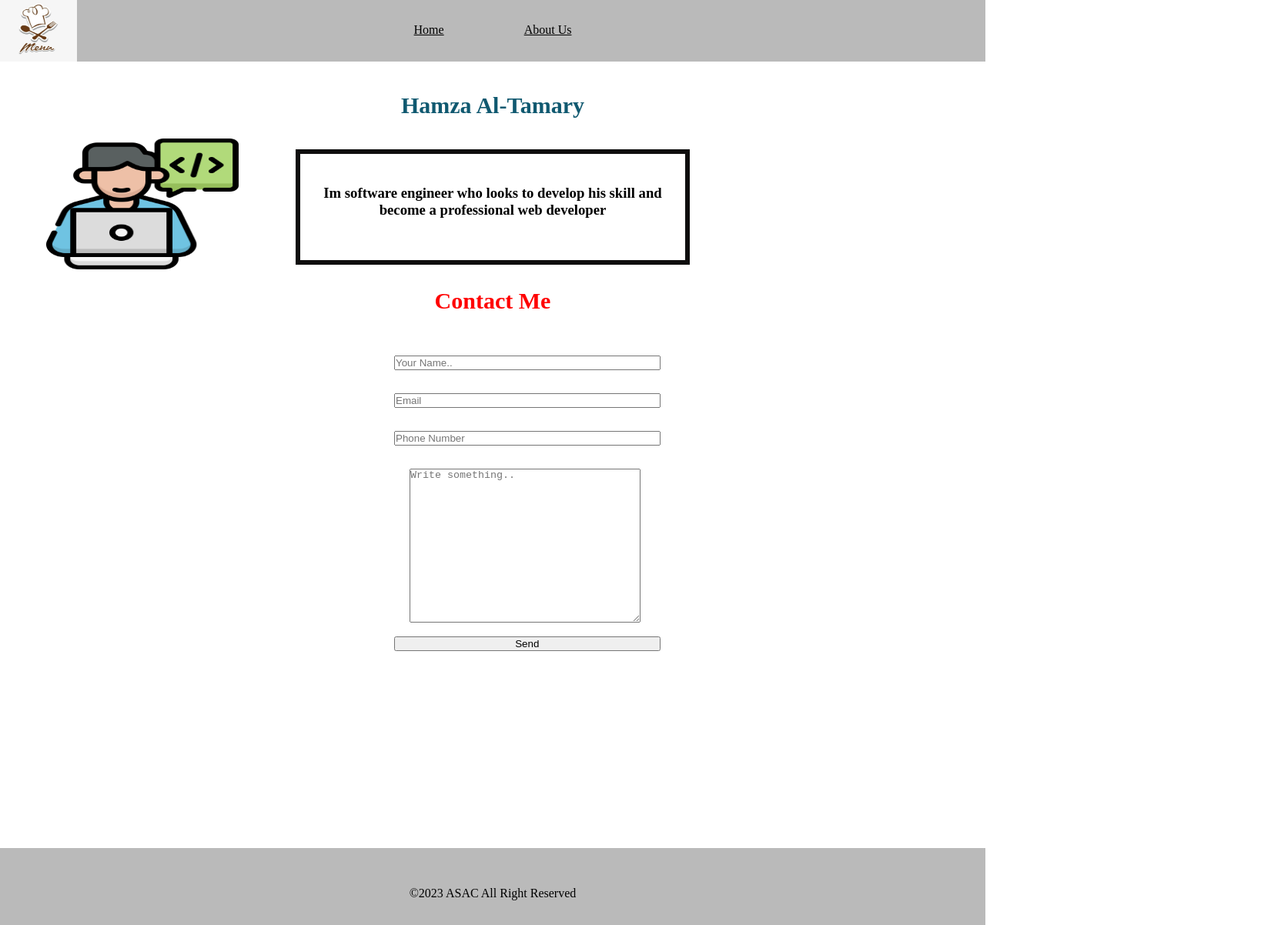
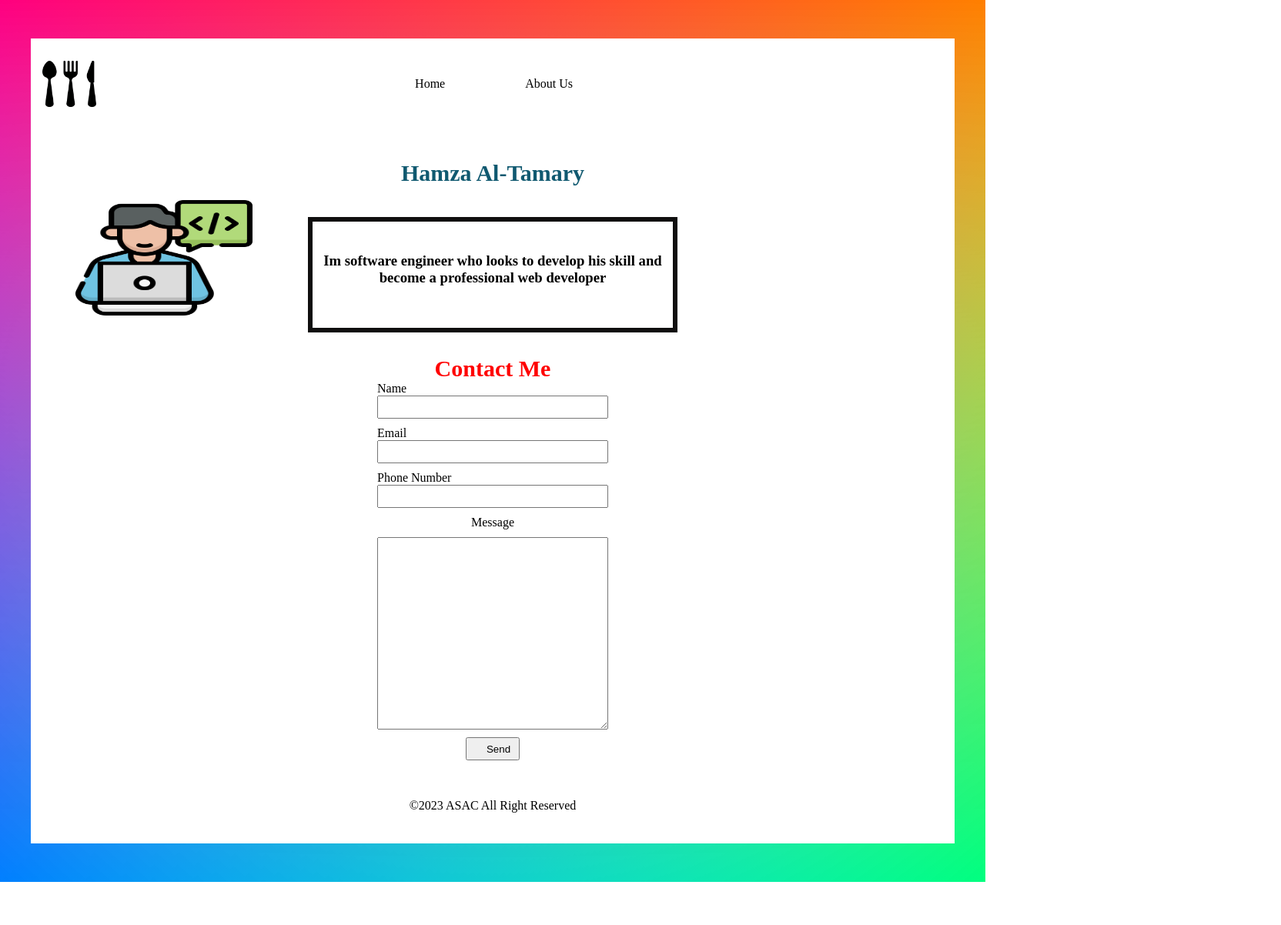
Before and after one commit to Hamzamt99/todo-project, a plain HTML site: page about.html in a window 1280 px wide. Shown: the whole page at 77% size, 1664 px wide, since content can reach past the window. After the commit the page ends 1146 px from the top, so only its background shows below. Drawn offline with Linux system fonts and the light colour scheme.

Commit message:
creating prompt and styling the website more

```diff
--- a/about.html
+++ b/about.html
@@ -9,43 +9,51 @@
 <body>
     <header>
         <nav>
-        <img src="img/menu1.jpg" alt="">
+            <a href="index.html">
+           <img src="img/logo.png" alt="">
+            </a>
             <ul>
-               <li> <a href="index.html">Home</a></li>
-                <li><a href="about.html">About Us</a></li>
+                <a href="index.html">Home</a>
+                <a href="about.html">About Us</a>
             </ul>
         </nav>
     </header>
     <main>
-        <img class="img1" src="img/3.png" alt="">
-        <h3 class="h">Hamza Al-Tamary</h3>
+        <section>
+
+        <img class='hero' src="img/3.png" alt="">
+
+        <h3 class="hero-p">Hamza Al-Tamary</h3>
+
+    </section>
         <section>
 
          <h3 class="text">Im software engineer who looks to develop his skill and become a professional web developer </h3>
 
          <h3 class="cont"> Contact Me</h3>
 
-        </section><br><br><br>
-            <form>
+        </section>
+        <section>
+            <form class="form-size">
 
                 <div class="group">
-                <label for="name"></label>
-                <input type="text" id="fname" name="firstname" placeholder="Your Name..">
+                <label for="name">Name</label>
+                <input type="text" id="fname" name="firstname" >
                 </div>
                 <div class="group">
-                <label for="email"></label>
-                <input type="text" id="fname" name="Email" placeholder="Email">
+                <label for="email">Email</label>
+                <input type="text" id="fname" name="Email">
                 </div>
                 <div class="group">
-                <label for="phone"></label>
-                <input type="text" id="fname" name="firstname" placeholder="Phone Number">
+                <label for="phone">Phone Number</label>
+                <input type="text" id="fname" name="number" >
                 </div>
-                <textarea id="subject" name="subject" placeholder="Write something.." style="height:200px"></textarea><br><br>
-                <label for="message"></label>
-                <input type="submit" value="Send">
+                <label for="message">Message</label>
+                <textarea id="subject" name="subject"></textarea>
+                <input class="btn"type="submit" value="Send">
 
             </form>
-
+        </section>
     </main>
     <footer>
         <div class="footer">
--- a/css/about.css
+++ b/css/about.css
@@ -1,50 +1,71 @@
+
 * {
   box-sizing: border-box;
   margin: 0;
   padding: 0px;
   }
+  body{
+    width: 1200px;
+    margin: auto;
+      background:
+        linear-gradient(red, transparent),
+        linear-gradient(to top left, lime, transparent),
+        linear-gradient(to top right, blue, transparent);
+    background-blend-mode: screen;
+    display: flex;
+    flex-direction: column;
+  }
     nav{
       background: rgb(186, 186, 186);
       height: 80px;
       width: 100%;
+
+    }
+    nav{
+      display: flex;
+      justify-content: space-between;
+      align-items: center;
+      background: rgb(255, 255, 255);
+      height: auto;
+      width: 100%;
+      margin-top: 50px;
     }
     nav ul{
-      text-align: center;
-      padding: 30px;
+      padding: 50px;
+      display: inline-block;
+      position: relative;
+      right: 33%;
     }
-    li + li{
-      margin-left: 100px;
+    nav ul a{
+      padding: 50px;
+      color: black;
+      text-decoration: none;
     }
-    nav ul li{
-      display: inline-block;
-    }
-    nav ul li a {
-      color: black;
+    main{
+      background-color: white;
+      position: relative;
     }
      img{
-      position:absolute;
+      padding:10px;
       width: 100px;
       height: 80px;
     }
-    h1{
-      margin-top: 100px;
-      text-align: center;
-      font-size: 100px;
+    .hero{
+      width: 250px;
+      height: 170px;
+      padding: 10px;
+      position: absolute;
+      top: 10%;
+      left: 4%;
+
     }
-   .h{
+   .hero-p{
       color: rgb(16, 89, 112);
       font-size: 30px;
       text-align: center;
       margin-top: 40px;
       margin-bottom: 20px;
     }
-    /* p{
-      color: blue;
-      font-size: 30px;
-      text-align: center;
-      margin-top: 40px;
-      margin-bottom: 20px;
-    } */
     .text{
       text-align: center;
       margin-top: 40px;
@@ -54,45 +75,45 @@
        text-align: center;
       border: 6px solid #0f0e0e;
       padding-top: 40px;
-
-    }
-
-    .img1{
-      margin-top: 60px;
-      margin-left: 60px;
-      width: 250px;
-      height: 170px;
     }
     .cont{
       color: red;
       text-align: center;
       font-size:30px;
-      margin-top: 30px;
+      margin-top: 30px
+
+
     }
-    form {
-      width: 90%;
-      margin-left: 40%;
-      margin-right: 40%;
+    form{
+      display: flex;
+      gap: 10px;
+      flex-direction: column;
+      align-items: center;
+
       }
-    .group{
-      margin-bottom: 30px;
-      width: 100%;
-    }
-  input, textarea{
-    width: 30%;
+
+  input,textarea{
+    display: flex;
+    justify-content: space-between;
+    width: 300px;
+    height: 30px;
   }
   textarea{
-    margin-left: 20px;
-    width:26%;
+    height: 250px;
   }
+  .btn{
+    width: 70px;
+    padding-left: 15px;
 
+  }
   .footer{
-    margin-top: 20%;
-    background: rgb(186, 186, 186);
-    height: 100px;
+    margin-bottom: 50px;
+    background: rgb(255, 255, 255);
+    height: auto;
     width: 100%;
   }
 p{
   text-align: center;
-  padding-top: 50px;
+  padding: 50px 50px 40px;
+
 }
--- a/css/style.css
+++ b/css/style.css
@@ -4,28 +4,45 @@
   margin: 0;
   padding: 0px;
   }
+  body{
+    width: 1200px;
+    margin: auto;
+      background:
+        linear-gradient(red, transparent),
+        linear-gradient(to top left, lime, transparent),
+        linear-gradient(to top right, blue, transparent);
+    background-blend-mode: screen;
+    display: flex;
+    flex-direction: column;
+  }
   nav{
-    background: rgb(186, 186, 186);
-    height: 80px;
+    display: flex;
+    justify-content: space-between;
+    align-items: center;
+    background: rgb(255, 255, 255);
+    height: auto;
     width: 100%;
+    margin-top: 50px;
   }
   nav ul{
-    text-align: center;
-    padding: 30px;
+    padding: 50px;
+    display: inline-block;
+    position: relative;
+    right: 33%;
   }
-  li + li{
-    margin-left: 100px;
+  nav ul a{
+    padding: 50px;
+    color: black;
+    text-decoration: none;
   }
-  nav ul li{
-    display: inline-block;
-  }
-  nav ul li a {
-    color: black;
-  }
-  img{
-    position:absolute;
+   img{
+    padding:10px;
     width: 100px;
     height: 80px;
+  }
+  main{
+    background-color: white;
+    height: 100%;
   }
   h1{
     margin-top: 100px;
@@ -69,12 +86,13 @@
   }
 
   .footer{
-    margin-top: 20%;
-    background: rgb(186, 186, 186);
-    height: 100px;
+    margin-bottom: 50px;
+    background: rgb(255, 255, 255);
+    height: auto;
     width: 100%;
   }
 p{
   text-align: center;
-  padding-top: 50px;
+  padding: 50px 50px 40px;
+
 }
--- a/index.html
+++ b/index.html
@@ -10,10 +10,12 @@
 <body>
     <header>
         <nav>
-        <img src="img/menu1.jpg" alt="">
+            <a href="index.html">
+        <img src="img/logo.png" alt="">
+            </a>
             <ul>
-               <li> <a href="index.html">Home</a></li>
-                <li><a href="about.html">About Us</a></li>
+                <a href="index.html">Home</a>
+                <a href="about.html">About Us</a>
             </ul>
         </nav>
     </header>
@@ -52,5 +54,6 @@
 
     </footer>
     <script src="https://kit.fontawesome.com/770f47bb15.js" crossorigin="anonymous"></script>
+    <script src="app.js"></script>
 </body>
 </html>
```
Also changed, not shown: app.js (added, +40 -0 lines), img/backgroung.jpg (added), img/logo.png (added), img/pngtree-holi-color-particle-explosion-powder-paint-border-png-image_2832577.jpg (added). Lines whose indentation alone changed are shown as unchanged.
